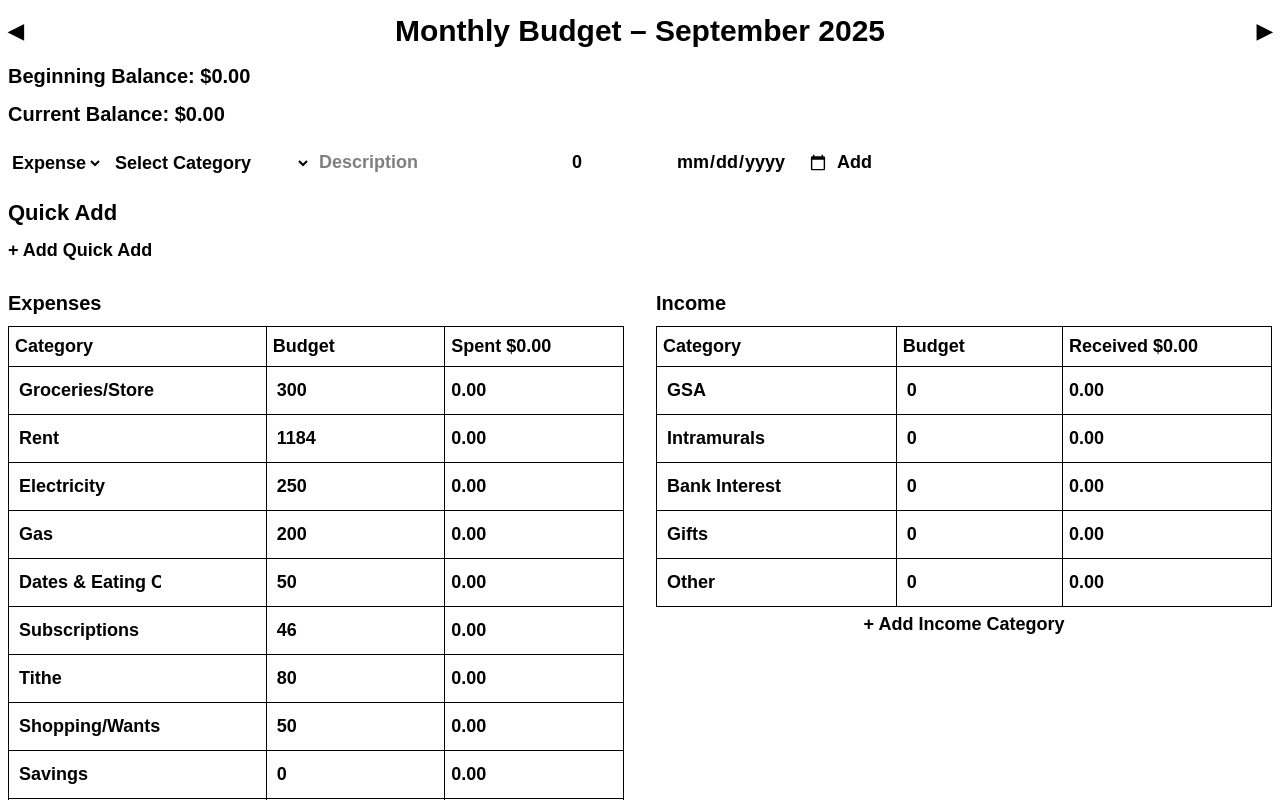
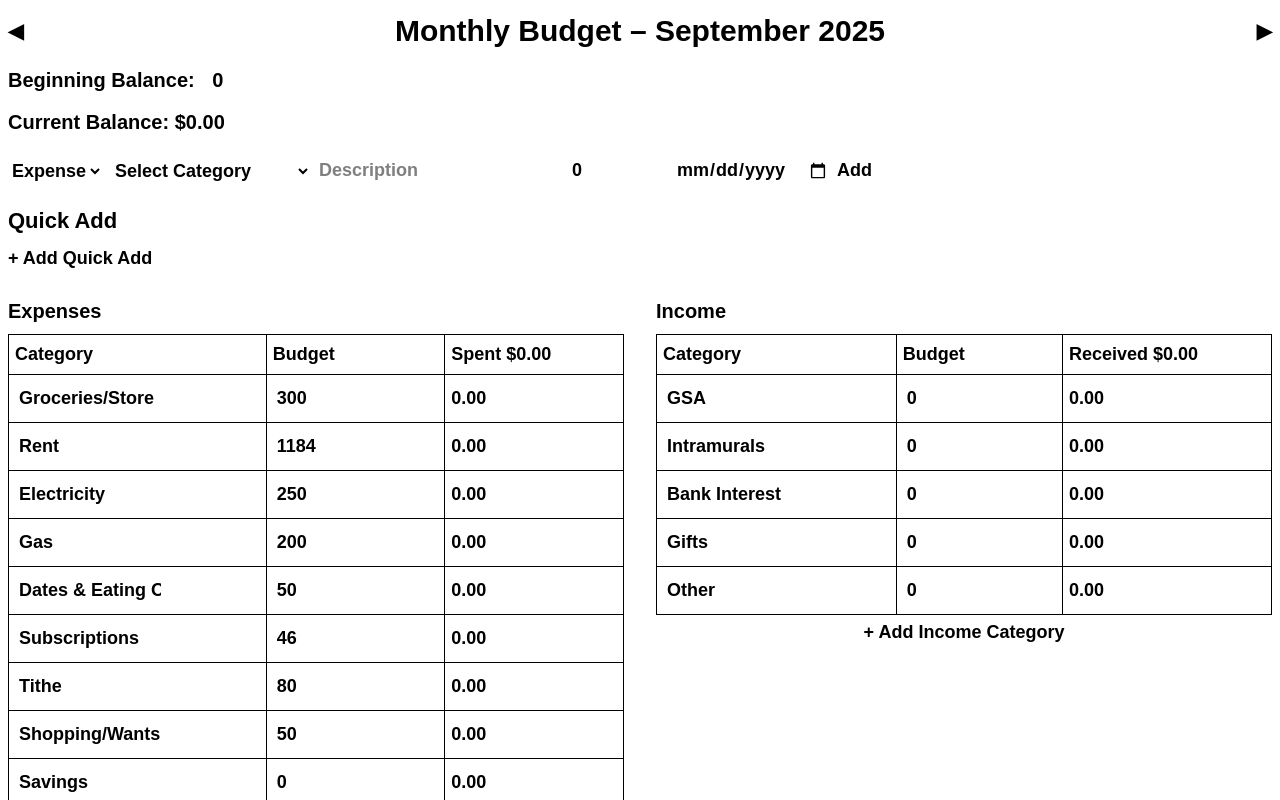
Before and after one commit to br3nn3nb/Bargesser-Budget-Tracker, a Next.js app: page / in a window 1280 px wide. Shown: the top 800 px of the page. Built offline with nearby package versions, Linux system fonts and the light colour scheme.

Commit message:
Deploy latest budget app updates

```diff
--- a/src/app/page.js
+++ b/src/app/page.js
@@ -143,8 +143,19 @@ export default function Home() {
         <button style={{ fontWeight: "bold", fontSize: "20px" }} onClick={() => changeMonth(1)}>▶</button>
       </div>
 
-      <h3 style={{ margin: "0.5rem 0", fontWeight: "bold", fontSize: "20px" }}>Beginning Balance: ${beginningBalance.toFixed(2)}</h3>
-      <h3 style={{ margin: "0.5rem 0 1rem", fontWeight: "bold", fontSize: "20px" }}>Current Balance: ${balance.toFixed(2)}</h3>
+      {/* Beginning & Current Balance */}
+      <div style={{ margin: "0.5rem 0" }}>
+        <label style={{ fontWeight: "bold", fontSize: "20px", marginRight: "0.5rem" }}>Beginning Balance: </label>
+        <input
+          type="number"
+          value={beginningBalance}
+          onChange={(e) => setBeginningBalance(Number(e.target.value))}
+          style={{ fontWeight: "bold", fontSize: "20px", width: "150px", padding: "4px" }}
+        />
+      </div>
+      <h3 style={{ margin: "0.5rem 0 1rem", fontWeight: "bold", fontSize: "20px" }}>
+        Current Balance: ${balance.toFixed(2)}
+      </h3>
 
       {/* Add Transaction */}
       <div style={{ display: "flex", gap: "0.5rem", flexWrap: "wrap", marginBottom: "1rem", alignItems: "center" }}>
@@ -185,9 +196,9 @@ export default function Home() {
           }}>+ Add Quick Add</button>
       </div>
 
-      {/* Expenses & Income side by side */}
+      {/* Expenses & Income tables side by side */}
       <div style={{ display: "flex", gap: "2rem", flexWrap: "wrap" }}>
-        {/* Expenses */}
+        {/* Expenses table */}
         <div style={{ flex: 1 }}>
           <h2 style={{ margin: "0.5rem 0", fontWeight: "bold", fontSize: "20px" }}>Expenses</h2>
           <table style={tableStyle}>
@@ -217,7 +228,7 @@ export default function Home() {
           </table>
         </div>
 
-        {/* Income */}
+        {/* Income table */}
         <div style={{ flex: 1 }}>
           <h2 style={{ margin: "0.5rem 0", fontWeight: "bold", fontSize: "20px" }}>Income</h2>
           <table style={tableStyle}>
```
